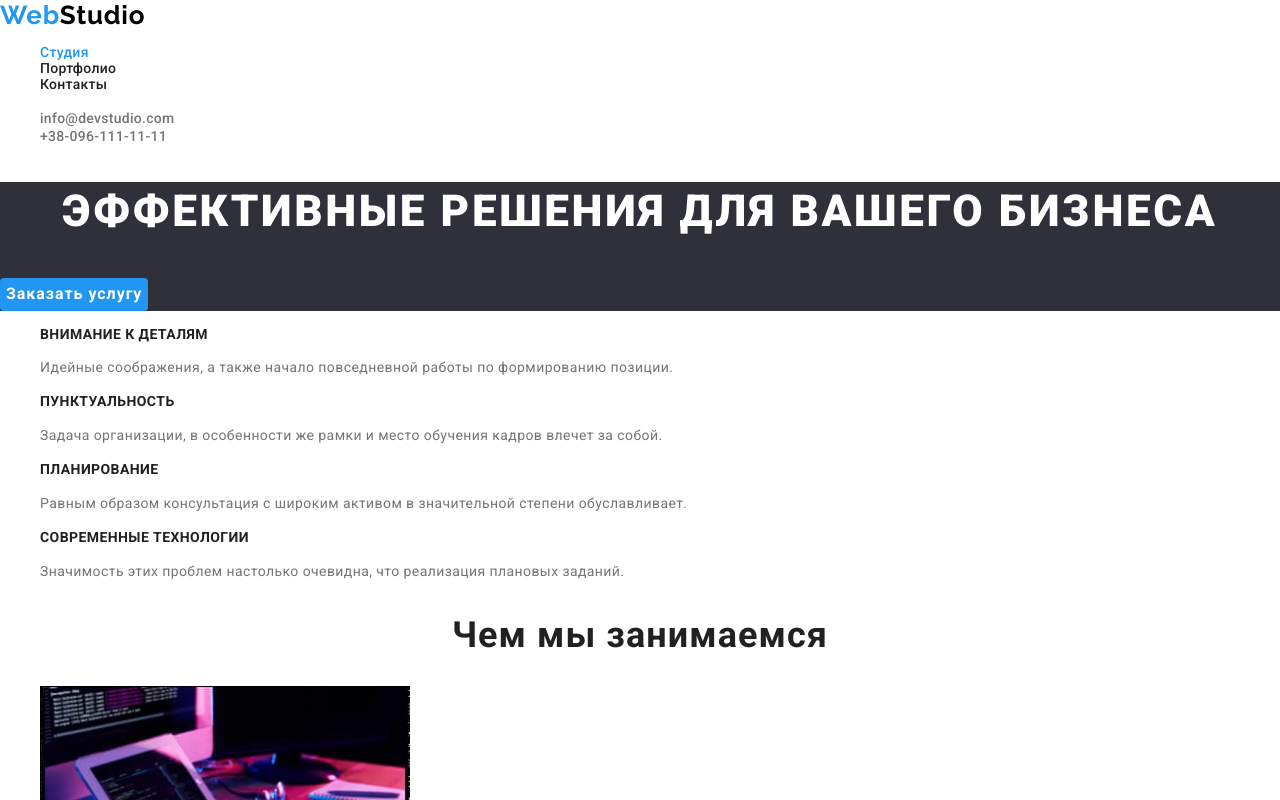
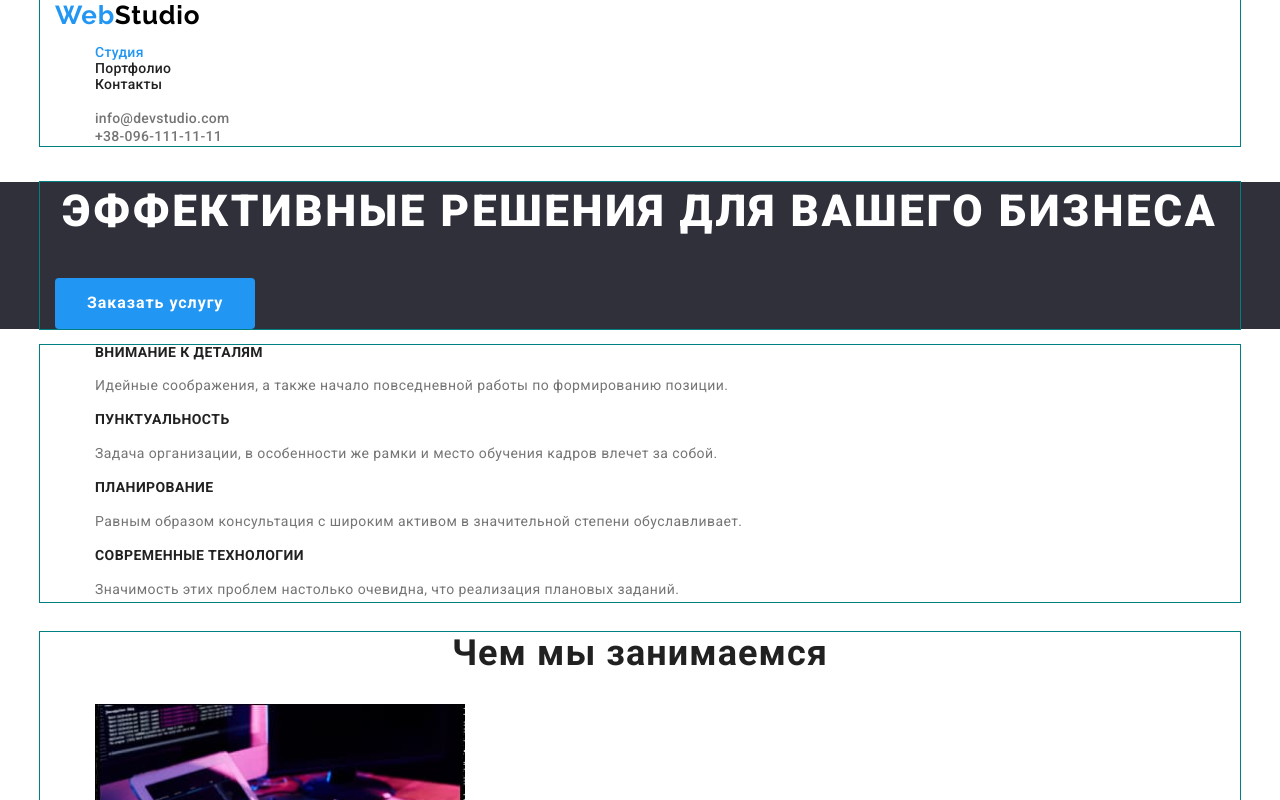
Before and after one commit to mankovskiy/goit-markup-hw-03, a plain HTML site: page index.html in a window 1280 px wide. Shown: the top 800 px of the page. Drawn offline with nearby package versions, Linux system fonts and the light colour scheme.

Commit message:
Добавляет .container и оформляет кнопку hero

```diff
--- a/css/styles.css
+++ b/css/styles.css
@@ -26,6 +26,13 @@ a {
   background-color: var(--primary-white-color);
   color: var(--primary-text-color);
   font-family: Roboto, sans-serif;
+}
+.container {
+  width: 1200px;
+  padding-left: 15px;
+  padding-right: 15px;
+  margin: 0 auto;
+  outline: solid 1px teal;
 }
 
 /*------------------------------------------------- logo------------------------------------ */
@@ -96,8 +103,11 @@ a {
   font-size: 16px;
   line-height: 1.88;
   /* display: flex;
-  align-items: center;
-  text-align: center; */
+  align-items: center; */
+  text-align: center;
+  padding: 10px 32px;
+  display: inline-block;
+  min-width: 200px;
   letter-spacing: 0.06em;
   border: none;
   border-radius: 4px;
--- a/index.html
+++ b/index.html
@@ -20,6 +20,7 @@
   <body class="page">
     <header class="page-header">
       <!---------------------------------------- Меню навигации -->
+      <div class="container">
         <nav>
           <a href="./index.html" class="logo"><span class="part-one">Web</span>Studio</a>
 
@@ -42,16 +43,20 @@
           </li>
           <li><a href="tel:+380961111111" class="contact-nav">+38-096-111-11-11</a></li>
         </ul>
+      </div>
     </header>
     <main>
       <!---------------------------------------- Шапка сайта -->
       <section class="hero">
+        <div class="container">
           <h1 class="title">Эффективные решения для вашего бизнеса</h1>
           <button type="button" class="button">Заказать услугу</button>
+        </div>
       </section>
       <!-------------------------------------- <h2>Наши особенности</h2> -->
       <section class="section">
         <!-- ---------------------------------<h2>Наши особенности</h2> -->
+        <div class="container">
           <ul class="feature-list list">
             <li>
               <h3 class="title">Внимание к деталям</h3>
@@ -78,9 +83,11 @@
               </p>
             </li>
           </ul>
+        </div>
       </section>
       <!------------------------------------------------- Чем мы занимаемся -->
       <section class="section-work">
+        <div class="container">
           <h2 class="title">Чем мы занимаемся</h2>
           <ul class="list">
             <li>
@@ -93,9 +100,11 @@
               <img src="./images/imgphone.jpg" alt="Девушка держит планшет" width="370" />
             </li>
           </ul>
+        </div>
       </section>
       <!----------------------------------------------------Наша команда -->
       <section class="section-team">
+        <div class="container">
           <h2 class="title">Наша команда</h2>
           <ul class="team-list list">
             <li>
@@ -119,10 +128,12 @@
               <p class="profession">UI Designer</p>
             </li>
           </ul>
+        </div>
       </section>
     </main>
     <!-------------------------------------------------- Подвал -->
     <footer class="footer">
+      <div class="container">
         <a href="./index.html" class="logo"><span class="part-one">Web</span>Studio</a>
         <address>
           <p class="adres">г. Киев, пр-т Леси Украинки, 26</p>
@@ -133,6 +144,7 @@
             <li><a href="tel:+380961111111" class="contact-footer">+38-096-111-11-11</a></li>
           </ul>
         </address>
+      </div>
     </footer>
   </body>
 </html>
```
Also changed, not shown: portfolio.html (+6 -0 lines). Lines whose indentation alone changed are shown as unchanged.
